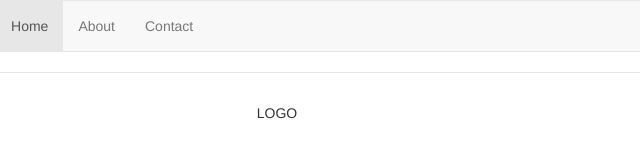
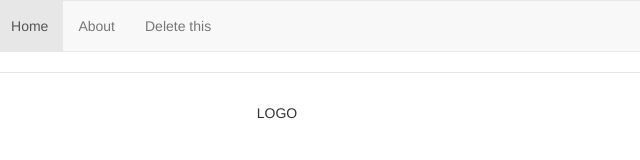
Before and after one commit to mindude/munchos, a website: page app/index.html in a window 1280 px wide. Shown: the top 160 px of the page, 363-1003 px from the left. Drawn offline with nearby package versions, Linux system fonts and the light colour scheme; some packages are replaced by stand-ins of ours; files that its build step writes are made by us from their sources.

Commit message:
Testing push

```diff
--- a/app/index.html
+++ b/app/index.html
@@ -41,7 +41,7 @@
             <ul class="nav navbar-nav">
               <li class="active"><a href="#/">Home</a></li>
               <li><a ng-href="#/about">About</a></li>
-              <li><a ng-href="#/">Contact</a></li>
+              <li><a ng-href="#/">Delete this</a></li>
             </ul>
           </div>
         </div>
```
